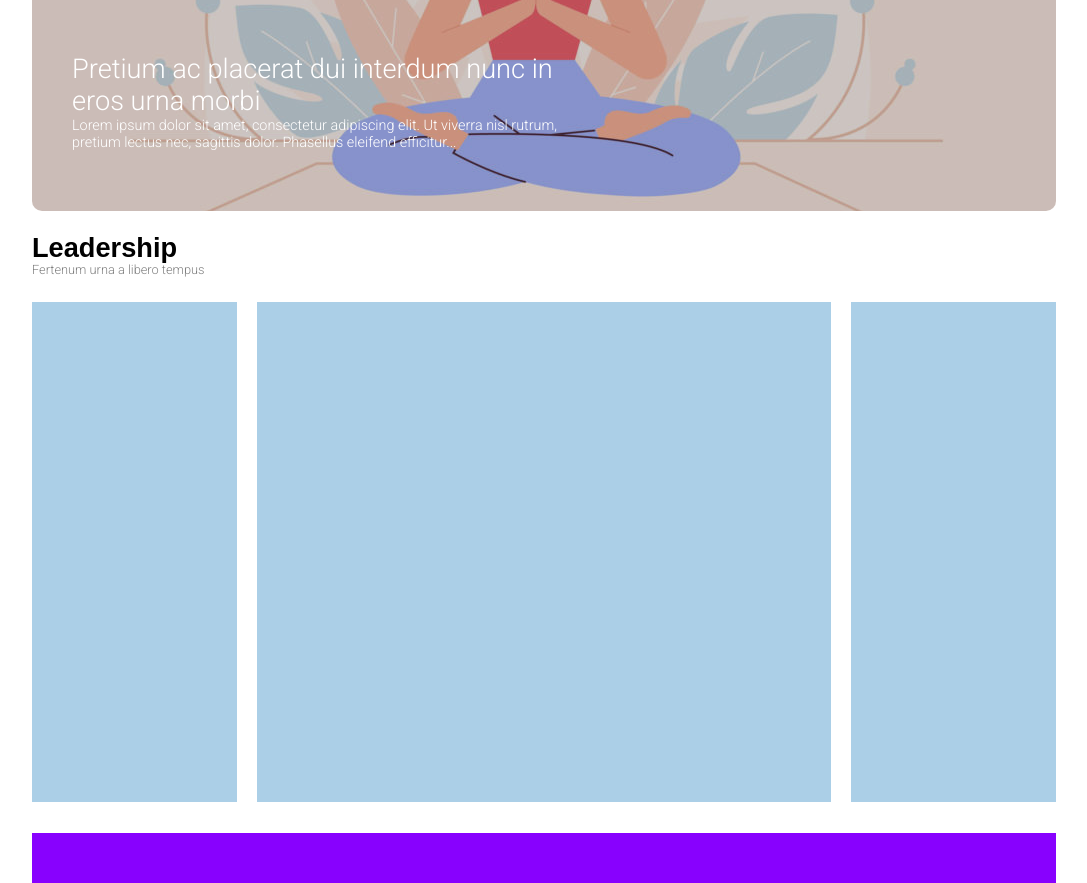
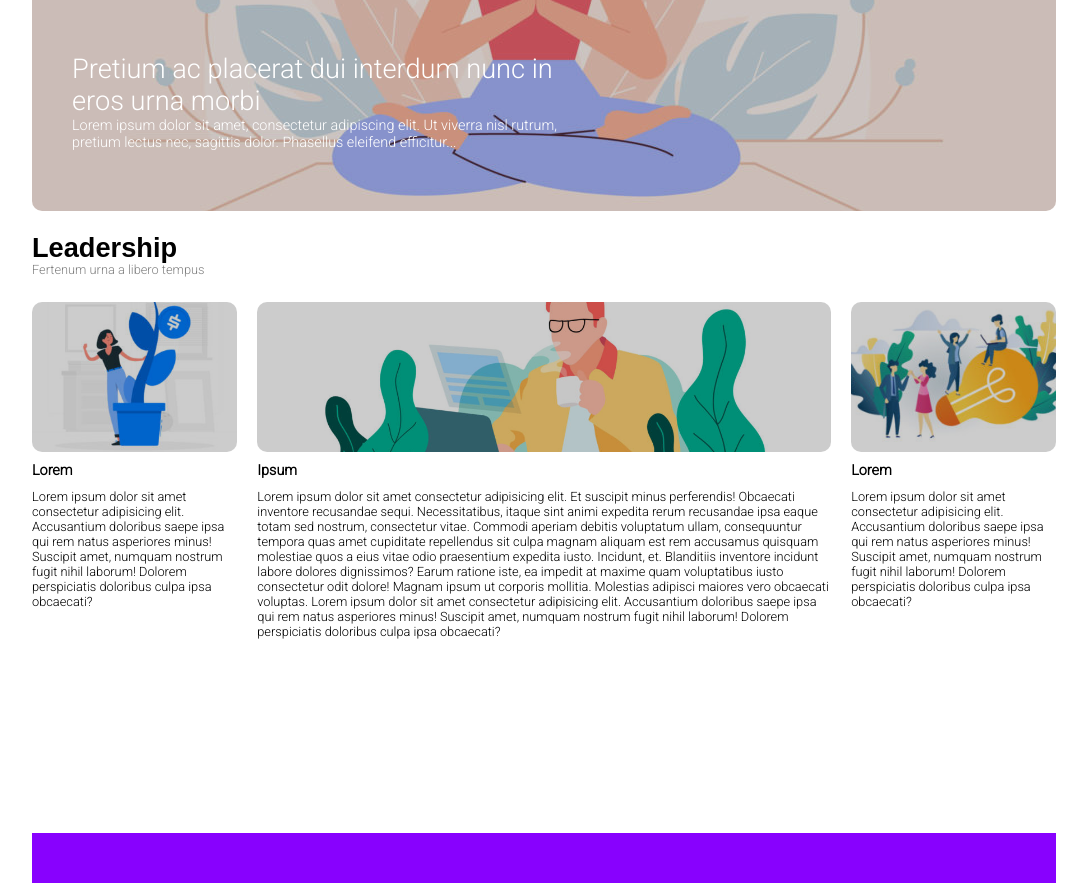
Before and after one commit to GaBBo2278/htmlcss-wp, a plain HTML site: page index.html in a window 1280 px wide. Shown: the part 409-1292 px from the top of the page, without its empty margins (96-1183 px from the left). Drawn offline with Linux system fonts and the light colour scheme.

Commit message:
Completato sezione azzurra

```diff
--- a/index.html
+++ b/index.html
@@ -55,16 +55,51 @@
         </div>
         <!-- CREATO GRANDE SEZIONE BLU -->
         <div class="blue">
-            <!-- CREATO SEZIONE AZZURE DI SOPRA -->
+            <!-- CREATO SEZIONE AZZURRE DI SOPRA -->
             <div class="light-blue-up">
-                <!-- AGGIUNTO TESTO ALLA SEZIONE AZZURA DI SOPRA -->
+                <!-- AGGIUNTO TESTO ALLA SEZIONE AZZURRA DI SOPRA -->
                 <h1>Leadership</h1>
                 <span>Fertenum urna a libero tempus</span>
             </div>
-            <!-- CREATO LE SEZIONI AZZURE CENTRALI -->
-            <div class="light-blue-s"></div>
-            <div class="light-blue-b"></div>
-            <div class="light-blue-s 2"></div>
+            <!-- CREATO LE SEZIONI AZZURRE CENTRALI -->
+            <div class="light-blue-s">
+                <!-- CREATO SEZIONI IMMAGINI -->
+                <div class="container-img">
+                    <img class="light-blue-img" src="./img/img-1.jpg" alt="Foto donna soldi">
+                    <div class="overlay"></div>
+                </div>
+                <!-- CREATO SEZIONE TESTO -->
+                <div class="container-text">
+                    <h3>Lorem</h3>
+                    <p>Lorem ipsum dolor sit amet consectetur adipisicing elit. Accusantium doloribus saepe ipsa qui rem natus asperiores minus! Suscipit amet, numquam nostrum fugit nihil laborum! Dolorem perspiciatis doloribus culpa ipsa obcaecati?</p>
+                </div>
+            </div>
+            <div class="light-blue-b">
+                <!-- CREATO SEZIONI IMMAGINI -->
+                <div class="container-img">
+                    <img class="light-blue-img" src="./img/banner-2.jpg" alt="Uomo computer caffe">
+                    <div class="overlay"></div>
+                </div>
+                <!-- CREATO SEZIONE TESTO -->
+                <div class="container-text">
+                    <h3>Ipsum</h3>
+                    <p>Lorem ipsum dolor sit amet consectetur adipisicing elit. Et suscipit minus perferendis! Obcaecati inventore recusandae sequi. Necessitatibus, itaque sint animi expedita rerum recusandae ipsa eaque totam sed nostrum, consectetur vitae.
+                        Commodi aperiam debitis voluptatum ullam, consequuntur tempora quas amet cupiditate repellendus sit culpa magnam aliquam est rem accusamus quisquam molestiae quos a eius vitae odio praesentium expedita iusto. Incidunt, et.
+                        Blanditiis inventore incidunt labore dolores dignissimos? Earum ratione iste, ea impedit at maxime quam voluptatibus iusto consectetur odit dolore! Magnam ipsum ut corporis mollitia. Molestias adipisci maiores vero obcaecati voluptas. Lorem ipsum dolor sit amet consectetur adipisicing elit. Accusantium doloribus saepe ipsa qui rem natus asperiores minus! Suscipit amet, numquam nostrum fugit nihil laborum! Dolorem perspiciatis doloribus culpa ipsa obcaecati?</p>
+                </div>
+            </div>
+            <div class="light-blue-s 2">
+                <!-- CREATO SEZIONI IMMAGINI -->
+                <div class="container-img">
+                    <img class="light-blue-img" src="./img/img-3.jpg" alt="Foto persone idee">
+                    <div class="overlay"></div>
+                </div>
+                <!-- CREATO SEZIONE TESTO -->
+                <div class="container-text">
+                    <h3>Lorem</h3>
+                    <p>Lorem ipsum dolor sit amet consectetur adipisicing elit. Accusantium doloribus saepe ipsa qui rem natus asperiores minus! Suscipit amet, numquam nostrum fugit nihil laborum! Dolorem perspiciatis doloribus culpa ipsa obcaecati?</p>
+                </div>
+            </div>
         </div>
     </main>
     <!-- CREATO IL PIE DI PAGINA -->
--- a/style.css
+++ b/style.css
@@ -84,36 +84,64 @@ body{
     width: 100%;
     padding-bottom: 2%;
 }
-/* IMPOSTATO LE GRANDEZZE E IL COLORE DELLA SEZIONE AZZURA */
+/* IMPOSTATO LE GRANDEZZE E IL COLORE DELLA SEZIONE AZZURRA */
 .light-blue-up{
     width: 100%;
     height: 50px;
     margin: 2% auto;
     position: relative
 }
-/* IMPOSTATO GRANDEZZA DEL TITOLO E CAMBIATO FONT NEL TITOLO DELLA SEZIONE AZZURA DI SOPRA*/
+/* IMPOSTATO GRANDEZZA DEL TITOLO E CAMBIATO FONT NEL TITOLO DELLA SEZIONE AZZURRA DI SOPRA*/
 .light-blue-up h1 {
     font-family: Arial, Helvetica, sans-serif;
     font-size: 1.7rem;
 }
-/* IMPOSTATO LA POSIZIONE, IL COLORE E LA GRANDEZZA DEL TESTO NELLA SEZIONE AZZURA DI SOPRA */
+/* IMPOSTATO LA POSIZIONE, IL COLORE E LA GRANDEZZA DEL TESTO NELLA SEZIONE AZZURRA DI SOPRA */
 .light-blue-up > span {
     position: absolute;
     color: grey;
     top: 60%;
     font-size: 0.8rem;
 }
-/* IMPOSTATO LE GRANDEZZE, IL COLORE E IL FLOAT DELLE SEZIONI AZZURE PICCOLE */
+/* IMPOSTATO LE GRANDEZZE, IL COLORE E IL FLOAT DELLE SEZIONI AZZURRE  */
 .light-blue-s{
     float: left;
-    background-color: #abcfe7;
     height: 500px;
     width: 20%;
+}
+/* IMPOSTATO LA GRANDEZZA DELLA SEZIONE IMMAGINI NELLE SEZIONI AZZURRE*/
+.container-img {
+    width: 100%;
+    height: 150px;
+    position: relative;
+    border-radius: 10px;
+}
+/* IMPOSTATO LE DIMENSIONI DELL'IMMAGINE DELLE SEZIONI AZZURRE */
+.light-blue-img {
+    border-radius: 10px;
+    object-fit: cover;
+    width: 100%;
+    height: 100%;
+    position: absolute;
+}
+/* IMPOSTATO LE DIMENSIONI DELLA SEZIONE TESTO NELLE SEZIONI AZZURRE */
+.container-text {
+    width: 100%;
+    padding: 10px 0px;
+}
+/* IMPOSTATO LE DIMENSIONI DEL TESTO H3 NELLE SEZIONI AZZURRE */
+.container-text h3 {
+    font-size: 0.9rem;
+    margin-bottom: 10px;
+}
+/* IMPOSTATO LE DIMENSIONI DEL TESTO P NELLE SEZIONI AZZURRE */
+.container-text p {
+    font-size: 0.8rem;
+    margin-bottom: 10px;
 }
 /* IMPOSTATO LE GRANDEZZE, IL COLORE E IL FLOAT DELLA SEZIONE AZZURA GRANDE */
 .light-blue-b{
     float: left;
-    background-color: #abcfe7;
     height: 500px;
     width: 56%;
     margin: auto 2%;
```
